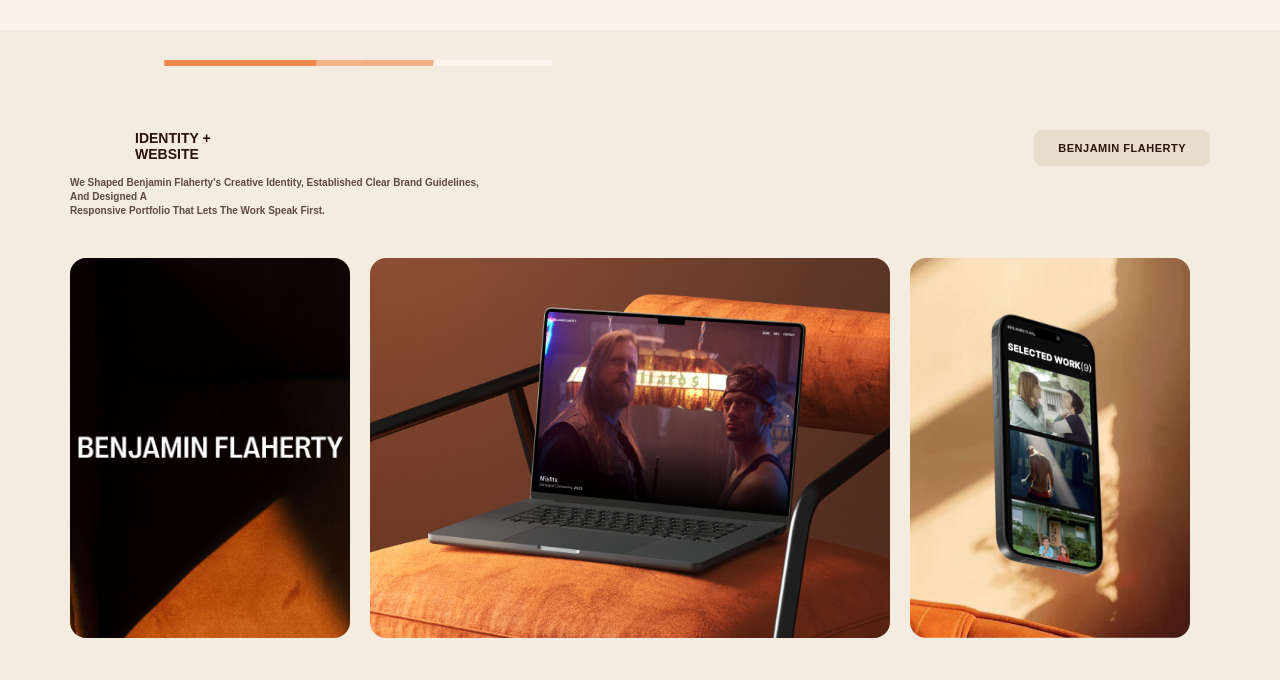
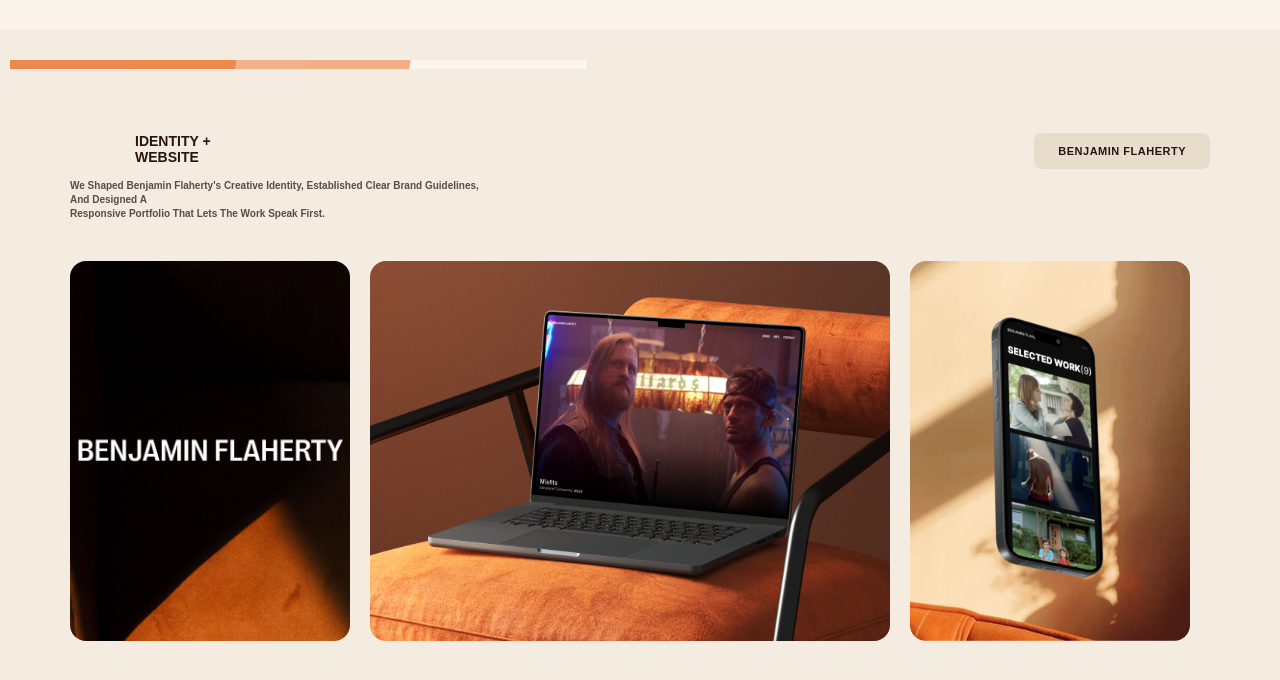
Before and after one commit to annaskhan-dev/RCHYstudio, a React (Vite) app: page / in a window 1280 px wide. Shown: the part 2716-3396 px from the top of the page. Built offline with nearby package versions, Linux system fonts and the light colour scheme.

Commit message:
adding things

```diff
--- a/src/components/benjamin.module.css
+++ b/src/components/benjamin.module.css
@@ -11,11 +11,12 @@ body {
 }
 
 .bar {
-  height: 6px;
+  height: 9px;
   width: 45%;
   border-radius: 0px;
-  margin-left: 70px;
+  margin-left: 10px;
   margin-top: 30px;
+  paddding-top: 10px;
 }
 
 .navtext {
```
